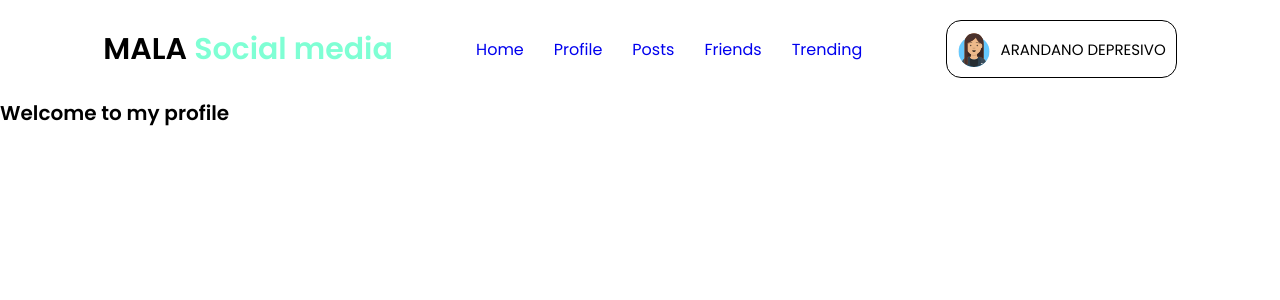
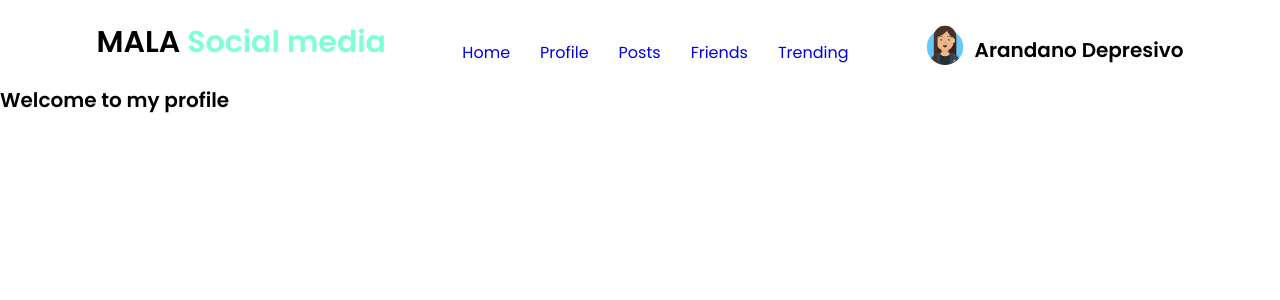
Before and after one commit to ArmandoAlmanza/mala-social-media, a React (Vite) app: page /profile in a window 1280 px wide. Shown: the top 300 px of the page. Built offline with nearby package versions, Linux system fonts and the light colour scheme.

Commit message:
test some styles

```diff
--- a/src/App.css
+++ b/src/App.css
@@ -45,6 +45,7 @@ a {
     flex-direction: row;
     justify-content: space-evenly;
     gap: 0;
+    align-items: flex-end;
   }
 }
 
@@ -70,15 +71,19 @@ a {
 
 .profile__header{
   display: flex;
-  align-items: center;
+  align-items: flex-end;
   gap: 1rem;
-  border: 1px solid #000;
-  padding: 1rem;
-  border-radius: 15px;
+  transition: all .3s ease-in-out;
+}
+
+.profile__header:hover{
+    transform: scale(1.1);
+    cursor: pointer;
 }
 
 .avatar__header {
   height: 3.6rem;
+  border-radius: 50%;
 }
 
 .profile__header p {
@@ -87,7 +92,7 @@ a {
 }
 
 @media (min-width: 768px) {
-  .profile__header{
-
+  .avatar__header{
+    height: 4.2rem;
   }
 }
--- a/src/components/Header.jsx
+++ b/src/components/Header.jsx
@@ -11,7 +11,7 @@ const Header = () => {
 		<Navbar />
 		<div className='profile__header'>
 			<img className='avatar__header' src={avatar} alt="Avatar picture" />
-			<p>Arandano Depresivo</p>
+			<h1>Arandano Depresivo</h1>
 		</div>
 	</header>
   )
```
